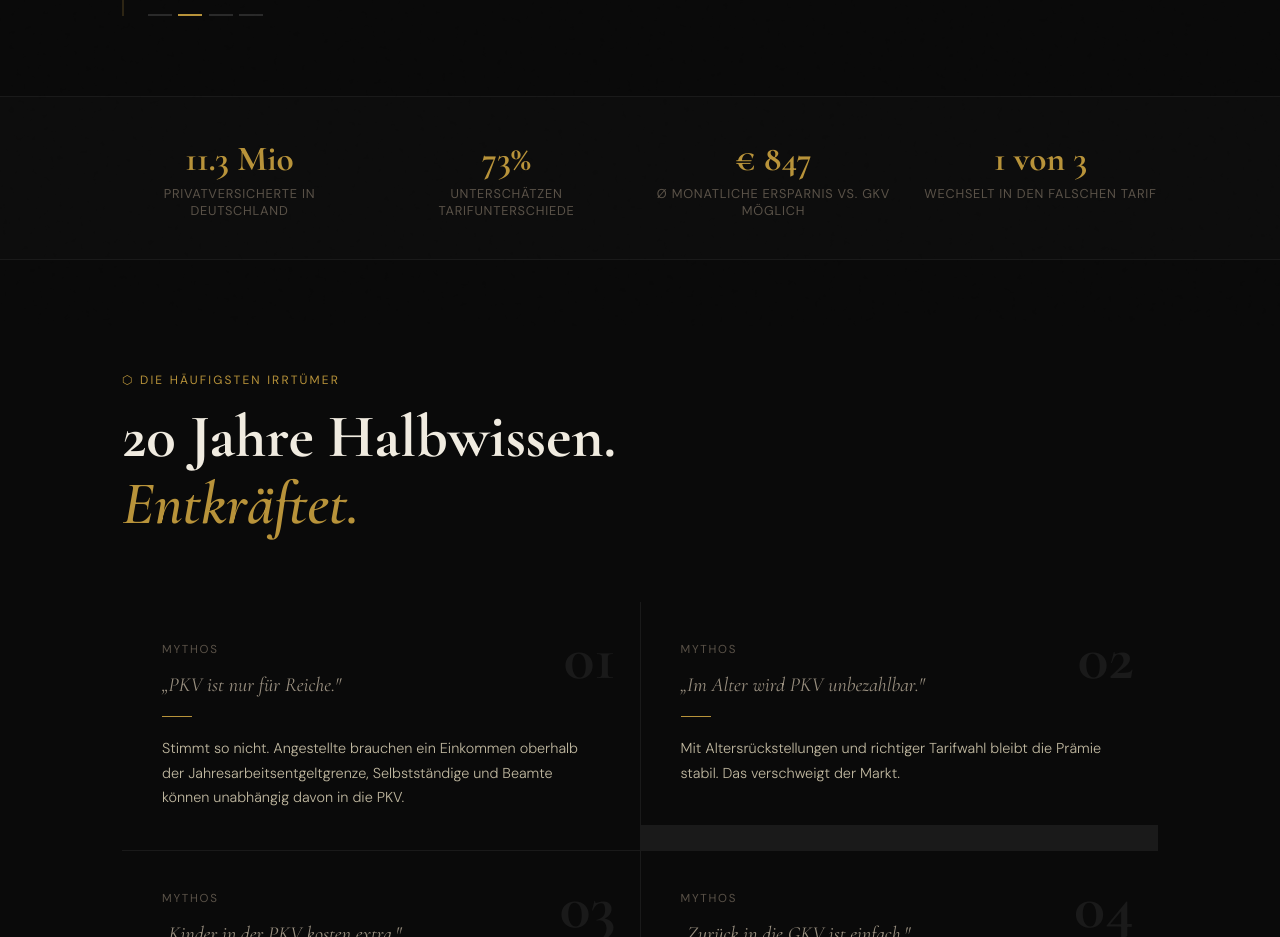
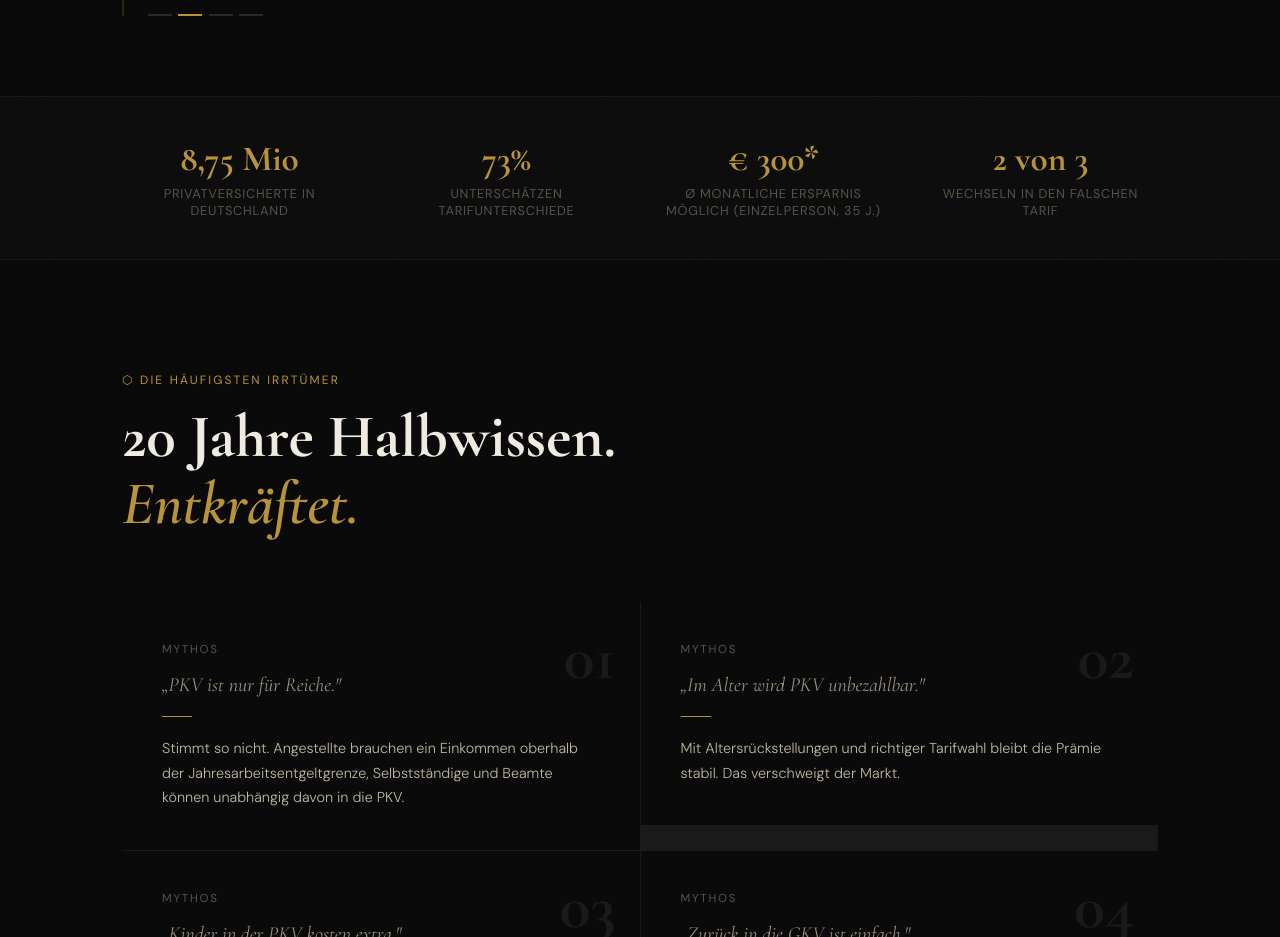
Before and after one commit to blondesgift611-commits/mythos-pkv, a React (Create React App) app: page / in a window 1280 px wide. Shown: the part 842-1779 px from the top of the page. Built offline with nearby package versions, Linux system fonts and the light colour scheme.

Commit message:
Update App.js

```diff
--- a/src/App.js
+++ b/src/App.js
@@ -29,10 +29,10 @@ const MYTHS = [
 ];
 
 const STATS = [
-  { value: "11.3 Mio", label: "Privatversicherte in Deutschland" },
+  { value: "8,75 Mio", label: "Privatversicherte in Deutschland" },
   { value: "73%", label: "unterschätzen Tarifunterschiede" },
-  { value: "€ 847", label: "Ø monatliche Ersparnis vs. GKV möglich" },
-  { value: "1 von 3", label: "wechselt in den falschen Tarif" },
+  { value: "€ 300*", label: "Ø monatliche Ersparnis möglich (Einzelperson, 35 J.)" },
+  { value: "2 von 3", label: "wechseln in den falschen Tarif" },
 ];
 
 const FAQS = [
```
